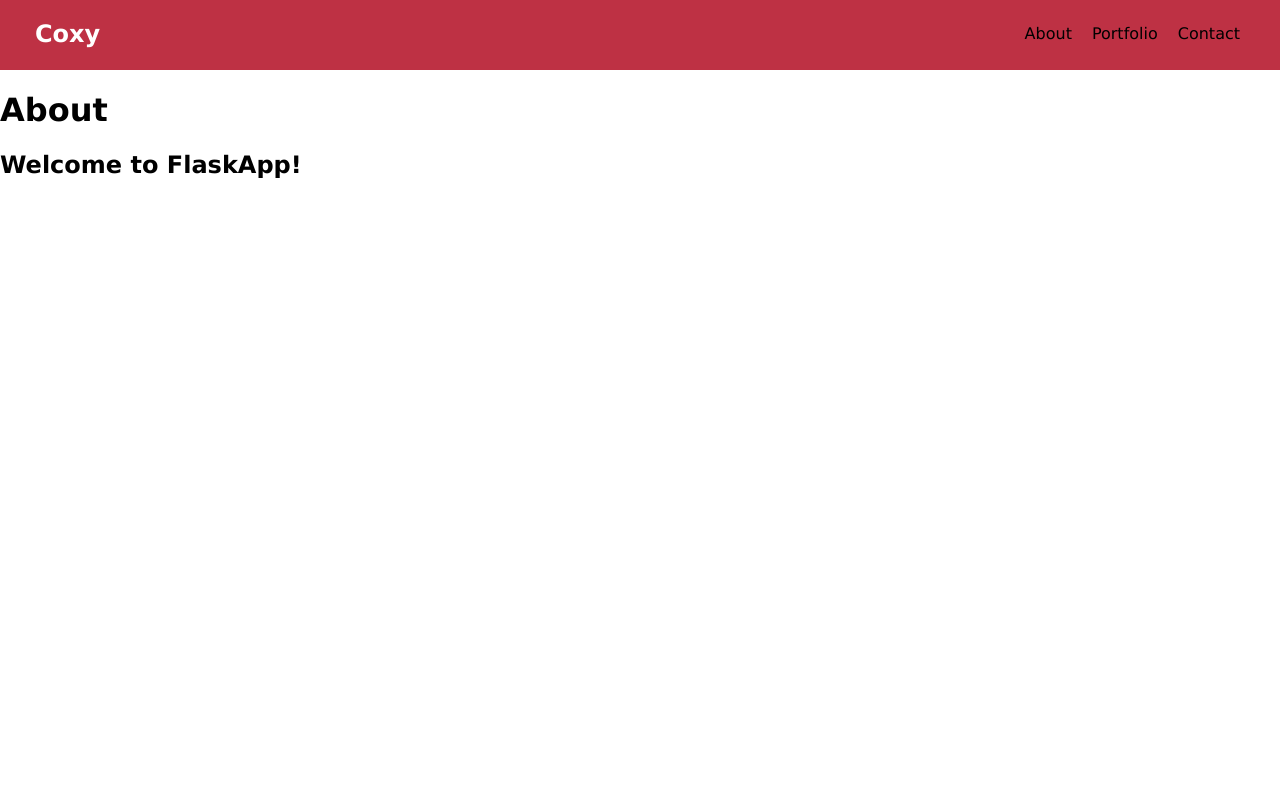
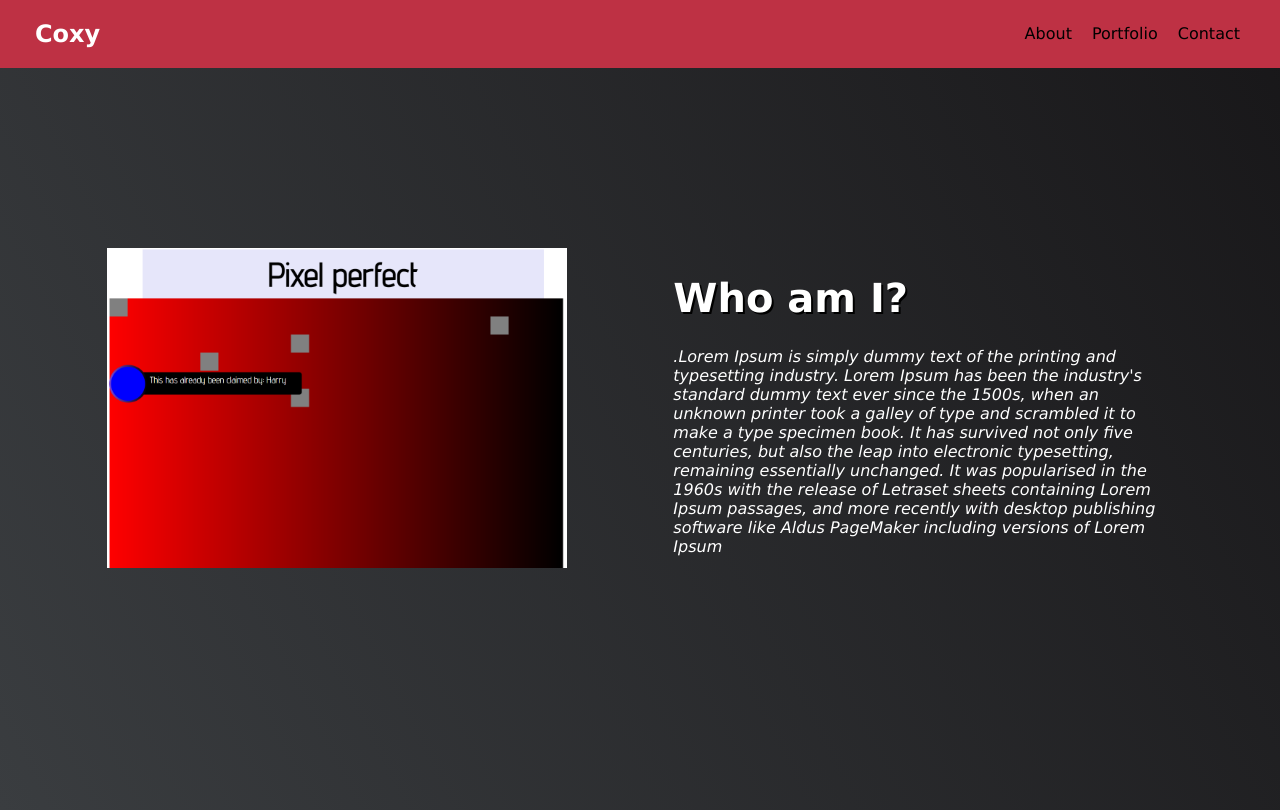
Before and after one commit to harry4041/coxy, a Flask app: page /about in a window 1280 px wide. Before the commit the page ends 178 px from the top, so only its background shows below. Run offline with Flask 2, Linux system fonts and the light colour scheme.

Commit message:
About page

```diff
--- /dev/null
+++ b/static/styles/about.css
@@ -0,0 +1,33 @@
+#main{
+  position: absolute;
+  left: 0;
+  width: 100%;
+  margin: 0px;
+}
+
+#welcome-section{
+  position: absolute;
+  top: -60px;
+  display: flex;
+  justify-content: space-evenly;
+  align-items: center;
+  width: 100%;
+  height: 100vh;
+  background-image: linear-gradient(62deg, #3a3d40 0%, #181719 100%);
+}
+
+#welcome-header{
+  display: flex;
+  justify-content: space-between;
+  align-items: center;
+  color: white;
+  font-size: 40px;
+  text-shadow: 2px 2px black;
+}
+
+#welcome-para{
+  font-style: italic;
+  color: white;
+  font-size: 16px;
+  max-width: 500px;
+}
--- a/static/styles/base.css
+++ b/static/styles/base.css
@@ -37,7 +37,6 @@ a{
   color: white;
 }
 
-
 #spacer{
     height: 70px;
     background: #be3144;
--- a/static/styles/home.css
+++ b/static/styles/home.css
@@ -17,7 +17,7 @@
   background-image: linear-gradient(62deg, #3a3d40 0%, #181719 100%);
 }
 
-#welcome-header, #contact-header{
+#welcome-header{
   display: flex;
   justify-content: space-between;
   align-items: center;
--- a/templates/about.html
+++ b/templates/about.html
@@ -2,8 +2,20 @@
 
 {% block title %}About{% endblock %}
 
+{% block head %}
+    <link rel= "stylesheet" type= "text/css" href= "{{ url_for('static',filename='styles/about.css') }}">
+{% endblock %}
+
 {% block content %}
-    <h1>About</h1>
-    <h2>Welcome to FlaskApp!</h2>
-    <h3>{{ utc_dt }}</h3>
+<main id="main">
+    <div id="welcome-section">
+        <div>
+             <img class="project-image project-right" style="width:460px;" src="{{ url_for('static', filename='image/pixel-picker.png') }}">
+        </div>
+        <div>
+            <h1 class="welcome-object" id="welcome-header">Who am I?</h1>
+            <p class="welcome-object" id="welcome-para">.Lorem Ipsum is simply dummy text of the printing and typesetting industry. Lorem Ipsum has been the industry's standard dummy text ever since the 1500s, when an unknown printer took a galley of type and scrambled it to make a type specimen book. It has survived not only five centuries, but also the leap into electronic typesetting, remaining essentially unchanged. It was popularised in the 1960s with the release of Letraset sheets containing Lorem Ipsum passages, and more recently with desktop publishing software like Aldus PageMaker including versions of Lorem Ipsum</p>
+        </div>
+    </div>
+</main>
 {% endblock %}
```
